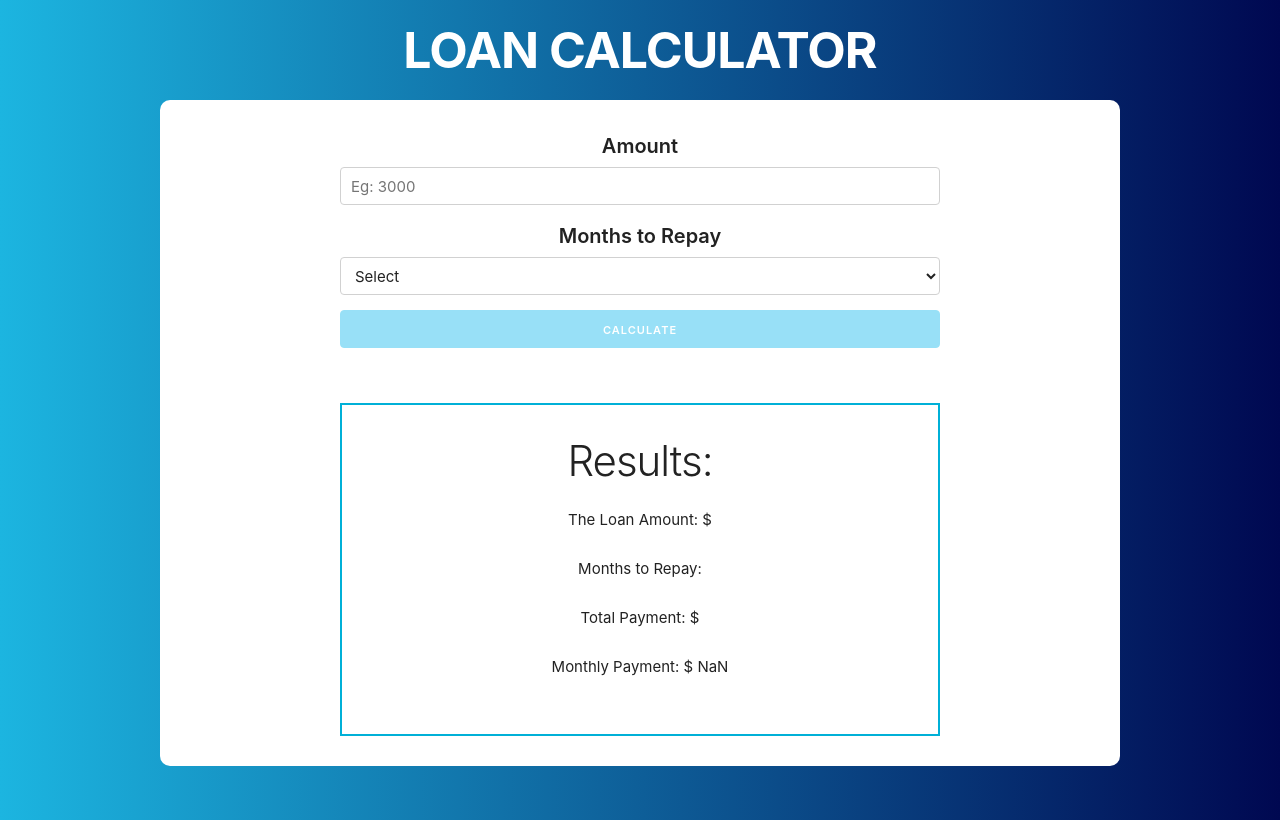
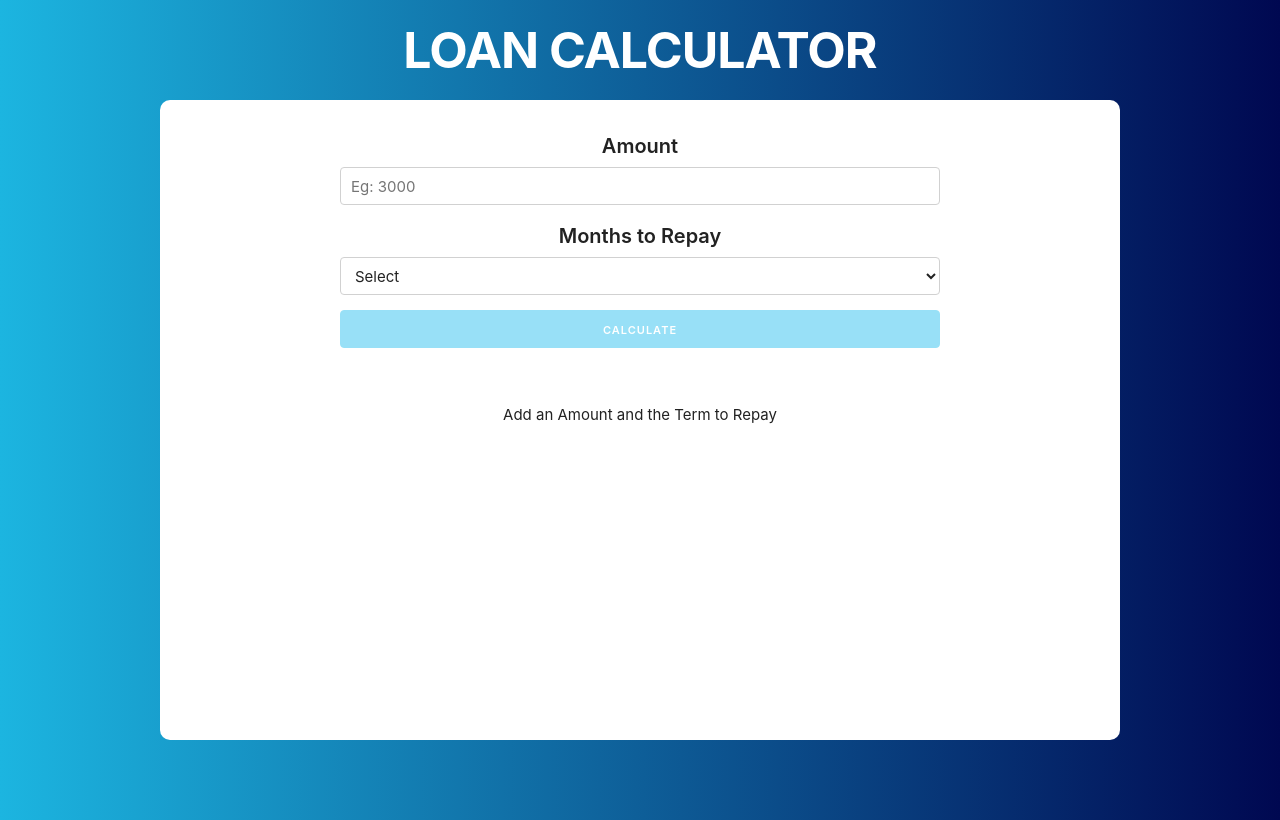
Before and after one commit to IharPadbiarezski/loanAppReact, a React (Create React App) app: page / in a window 1280 px wide. Built offline with nearby package versions, Linux system fonts and the light colour scheme.

Commit message:
feat: show the message when field of formis empty

```diff
--- a/src/App.js
+++ b/src/App.js
@@ -4,6 +4,7 @@ import './skeleton.css';
 import Form from './components/Form';
 import { calculateTotal } from './helper';
 import Result from './components/Result';
+import Message from './components/Message';
 
 class App extends Component {
 	state = {
@@ -23,7 +24,17 @@ class App extends Component {
 	};
 
 	render() {
+		// destructuring the state
 		const { term, amount, total } = this.state;
+
+		// Conditionaly Render a Component
+
+		let component;
+		if (total === '') {
+			component = <Message />;
+		} else {
+			component = <Result total={total} amount={amount} term={term} />;
+		}
 		return (
 			<Fragment>
 				<h1>Loan Calculator</h1>
@@ -31,9 +42,7 @@ class App extends Component {
 				<div className="container">
 					<Form loanInformation={this.loanInformation} />
 
-					<div className="messages">
-						<Result total={total} amount={amount} term={term} />
-					</div>
+					<div className="messages">{component}</div>
 				</div>
 			</Fragment>
 		);
--- /dev/null
+++ b/src/components/Message.js
@@ -0,0 +1,5 @@
+import React from 'react';
+
+const Message = () => <p>Add an Amount and the Term to Repay</p>;
+
+export default Message;
```
